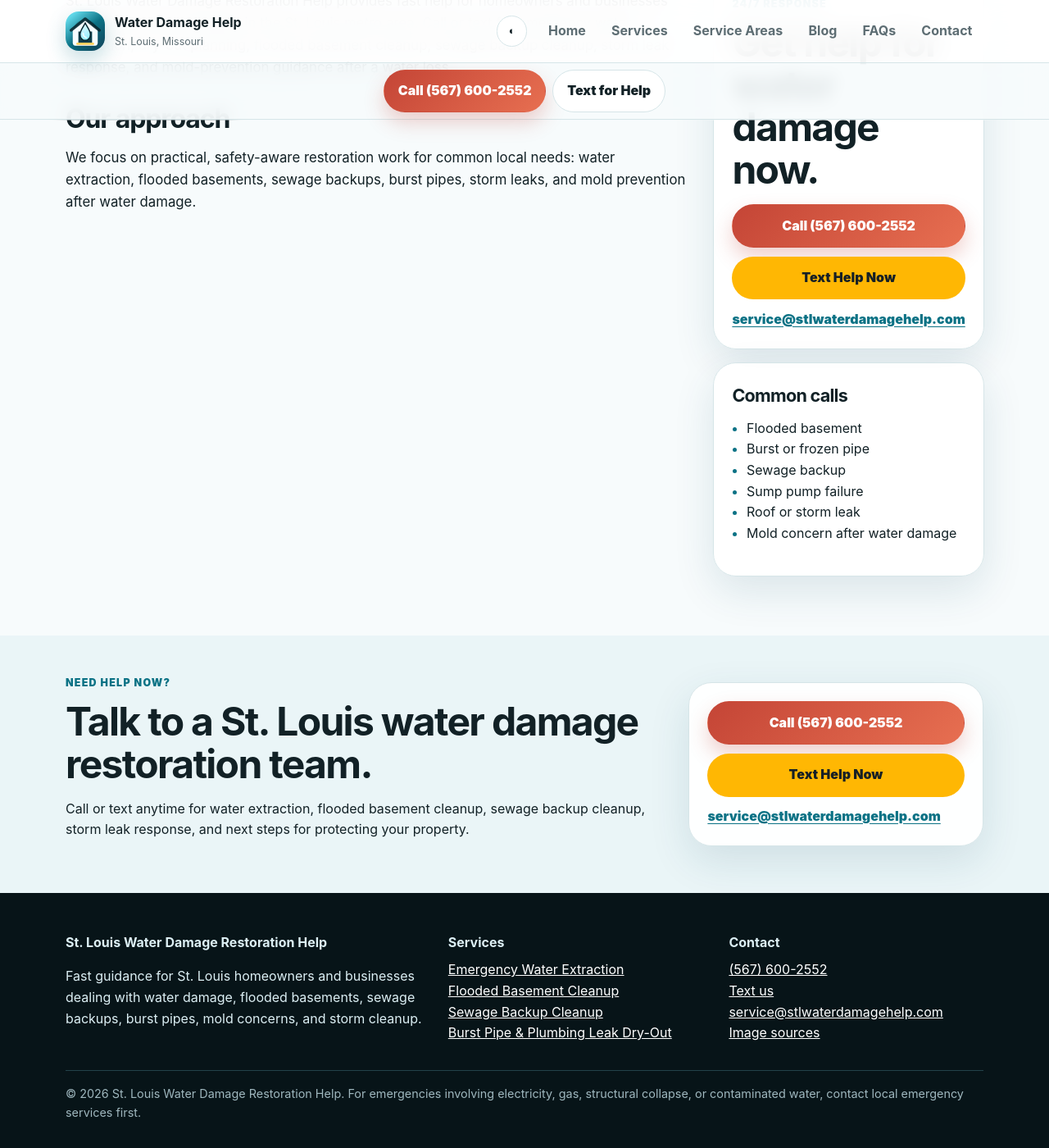
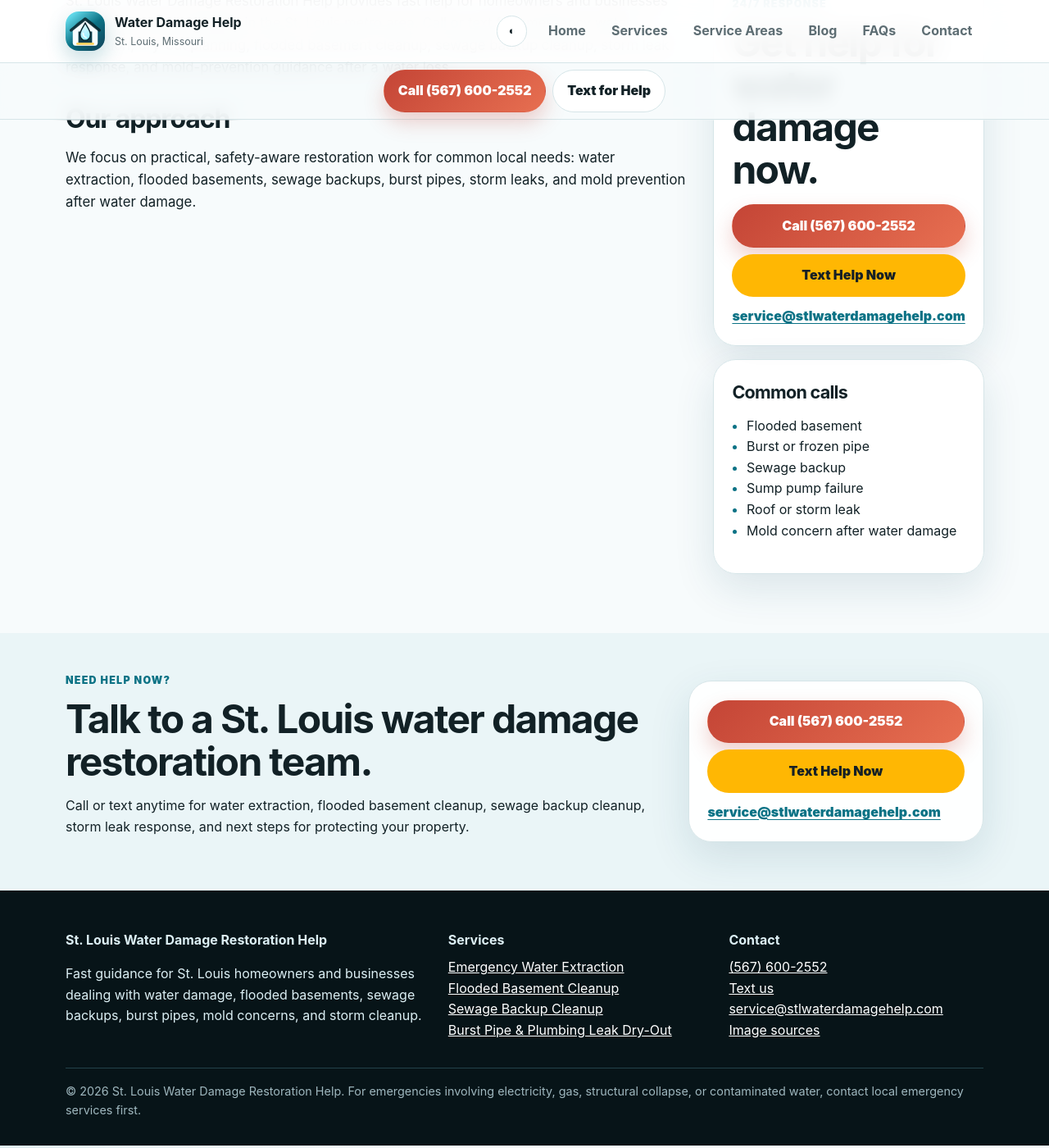
Before and after one commit to jules-the-ai/stlwaterdamagehelp, a Jekyll site: the page built from about.md, in a window 1280 px wide and 1400 px high, scrolled down 725 px. Shown: the whole window at 82% size. Built offline with Jekyll 4.4.1, drawn with Linux system fonts in a browser that asks for light colours.

Commit message:
Update styles.css

```diff
--- a/assets/css/styles.css
+++ b/assets/css/styles.css
@@ -138,6 +138,10 @@ h3 { font-size:1.35rem; margin:.35rem 0 .65rem; }
   display: inline-block;
 }
 
+.cta-card .btn + .btn {
+  margin-top: 0.5em;
+}
+
 @media (max-width: 880px) {
   .menu-toggle { display:inline-flex; }
   .site-nav { position:absolute; inset:76px 16px auto 16px; background:var(--surface); border:1px solid var(--border); border-radius:24px; padding:1rem; box-shadow:var(--shadow); display:none; }
```
